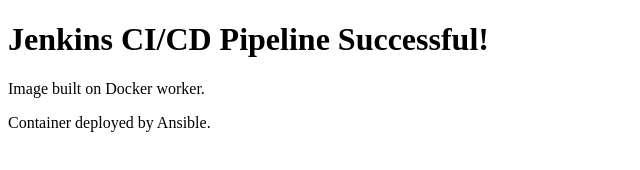
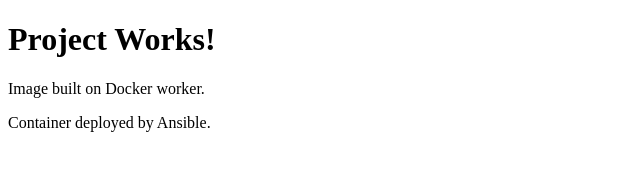
Before and after one commit to kunal-singh-rh/-jenkins-ansible-docker-lab, a plain HTML site: page index.html in a window 1280 px wide. Shown: the whole page, without its empty margins (0-640 px from the left). Drawn offline with Linux system fonts and the light colour scheme.

Commit message:
Update index.html

```diff
--- a/index.html
+++ b/index.html
@@ -4,7 +4,7 @@
     <title>Jenkins CI/CD Lab</title>
 </head>
 <body>
-    <h1>Jenkins CI/CD Pipeline Successful!</h1>
+    <h1>Project Works!</h1>
     <p>Image built on Docker worker.</p>
     <p>Container deployed by Ansible.</p>
 </body>
```
